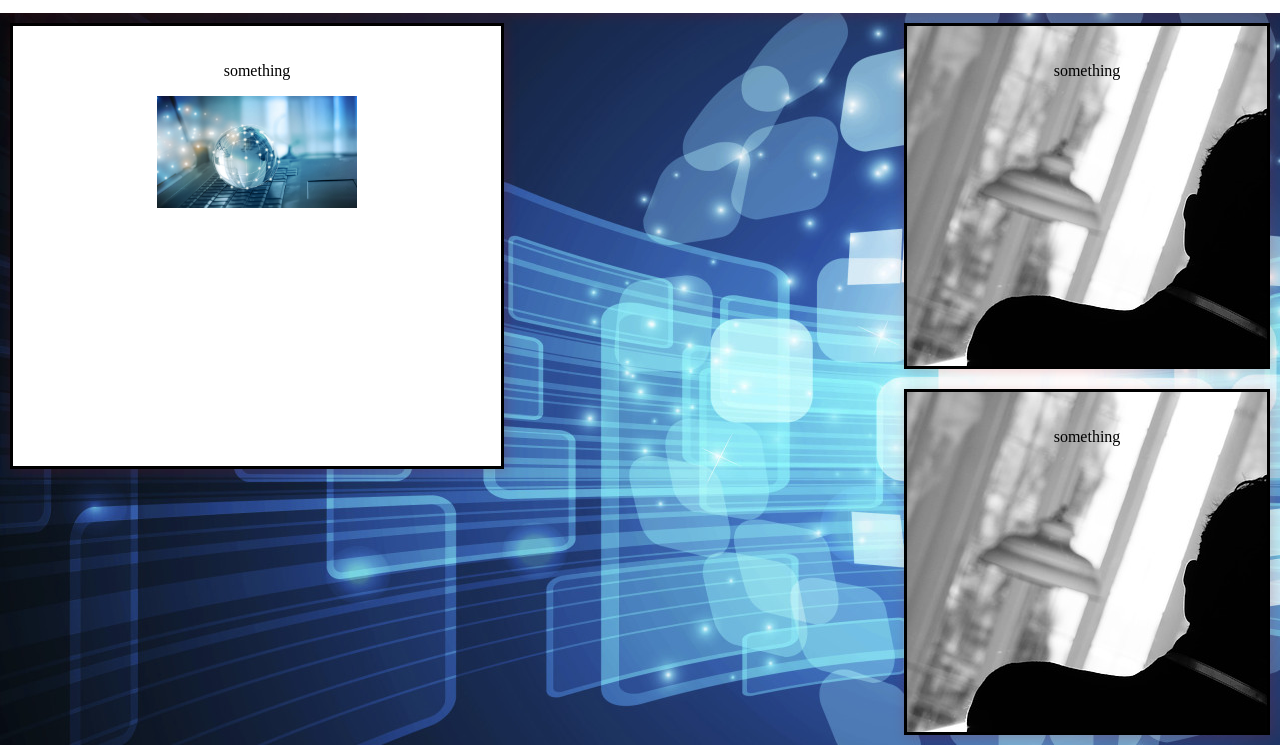
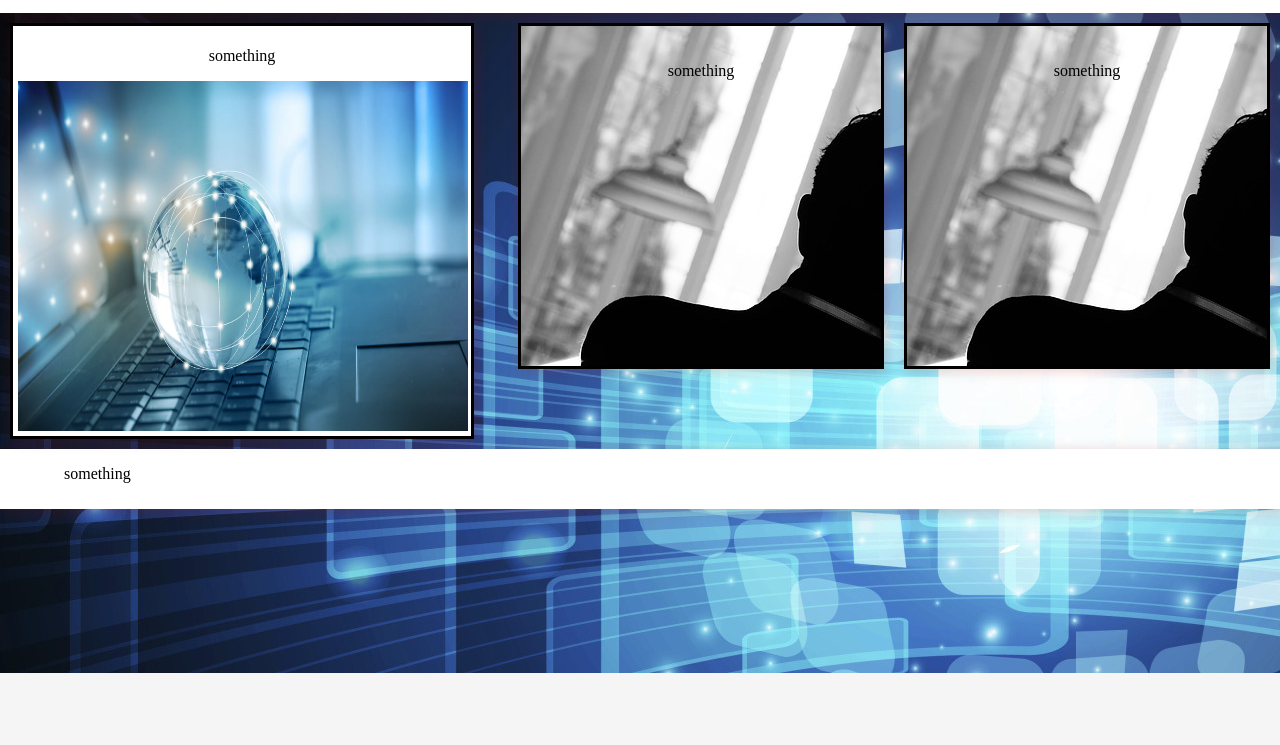
Before and after one commit to Aliwesley/website, a plain HTML site: page index.html in a window 1280 px wide. Shown: the part 127-872 px from the top of the page. After the commit the page ends 800 px from the top, so only its background shows below. Drawn offline with Linux system fonts and the light colour scheme.

Commit message:
addded a footer

```diff
--- a/css/styles.css
+++ b/css/styles.css
@@ -39,7 +39,7 @@ nav ul li a{
     height:400px;
     background-color:#ffffff;
     box-shadow:2px 2px 12px rgba(177, 12, 12, 0.2);
-    padding:20px;
+    padding:5px;
     float:left;
 
 }
@@ -67,8 +67,18 @@ nav ul li a{
     background-image: url("../images/office\ work\ image.jpg");
 
 }
+.four{
+    display:flex;
+    justify-content:space-between;
+    height:60px;
+    background-color:#FFFFFF;
+    box-shadow:2px 2px 12px rgba(177, 12, 12, 0.2);
+    padding:0px 5%;
+    text-align:center;
+    clear:both;
+}
 
   img{
-      width:200px;
-      height:auto;
+      width:450px;
+      height:350px;
   }
--- a/index.html
+++ b/index.html
@@ -36,6 +36,10 @@
             <p>something</p>
             </div>
 
+            <div class="four">
+                <p>something</p>
+                </div>
+
 
     <!---------------content------------->
 </body>
```
